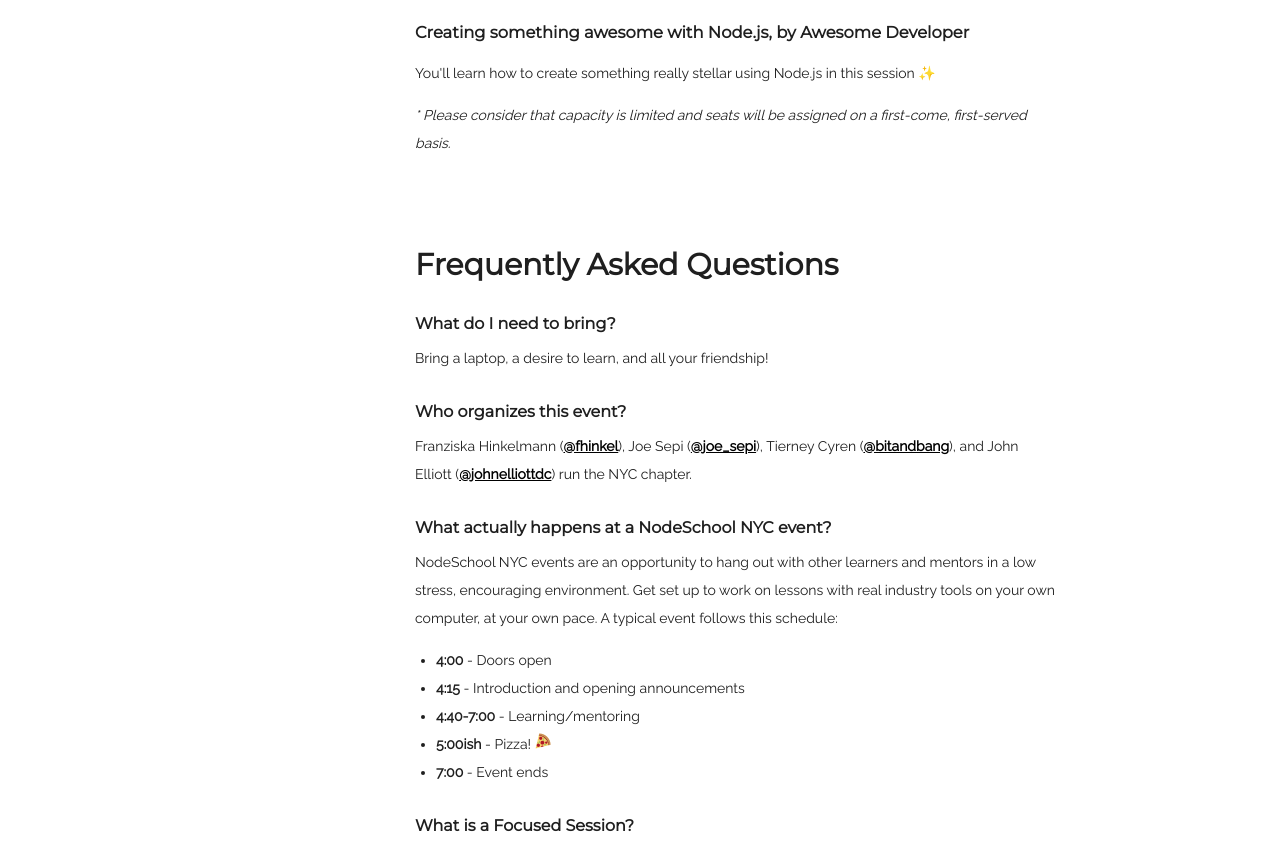
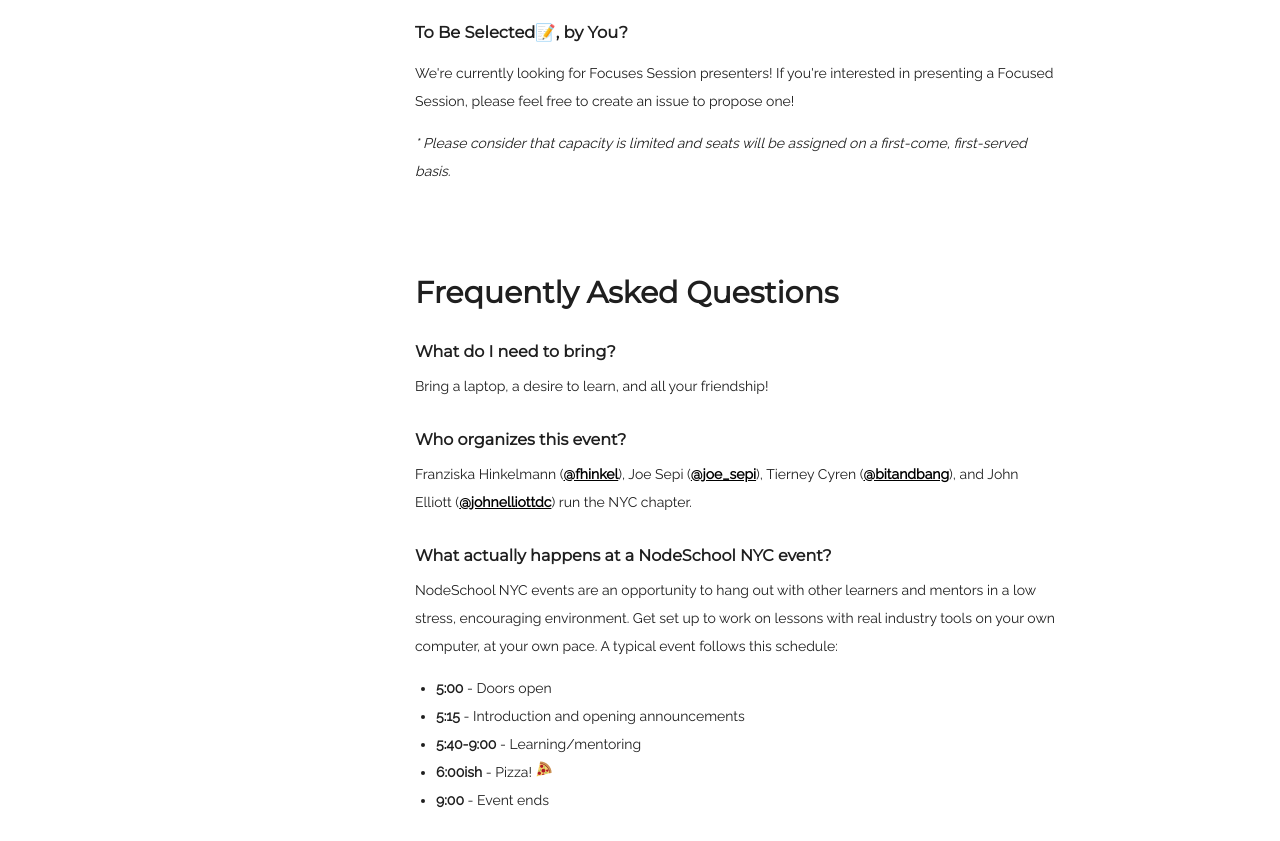
Before and after one commit to nodeschool/nyc, a website: page docs-src/index.mustache in a window 1280 px wide. Shown: the part 721-1562 px from the top of the page. Drawn offline with nearby package versions, Linux system fonts and the light colour scheme; files that its build step writes are made by us from their sources; files whose address does not match are found by name.

Commit message:
Make final changes for March

```diff
--- a/docs-src/data.json
+++ b/docs-src/data.json
@@ -2,15 +2,15 @@
   "nextEvent": {
     "dayOfTheWeek": "Tuesday",
     "date": "March 19th",
-    "time": "4-7PM",
+    "time": "5-9PM",
     "address": "Microsoft, 11 Time Square, New York, NY 10036",
     "addressUrlSafe": "11+Time+Square,+New+York,+NY+10036",
-    "mentorsUrl": "TBD",
-    "ticketsUrl": "https://www.meetup.com/sfnodeschool/events/258536522/"
+    "mentorsUrl": "https://github.com/nodeschool/nyc/issues/32",
+    "ticketsUrl": "https://www.meetup.com/nodeschoolnyc/events/258910478/"
   },
   "focusedSession": {
-    "title": "Creating something awesome with Node.js",
-    "speaker": "Awesome Developer",
-    "description": "You'll learn how to create something really stellar using Node.js in this session ✨"
+    "title": "To Be Selected📝",
+    "speaker": "You?",
+    "description": "We're currently looking for Focuses Session presenters! If you're interested in presenting a Focused Session, please feel free to create an issue to propose one!"
   }
 }
--- a/docs-src/index.mustache
+++ b/docs-src/index.mustache
@@ -108,11 +108,11 @@
             <dd class="faq__answer">
               NodeSchool NYC events are an opportunity to hang out with other learners and mentors in a low stress, encouraging environment. Get set up to work on lessons with real industry tools on your own computer, at your own pace. A typical event follows this schedule:
               <ul class="schedule">
-                <li class="schedule__item"><strong>4:00</strong> - Doors open</li>
-                <li class="schedule__item"><strong>4:15</strong> - Introduction and opening announcements</li>
-                <li class="schedule__item"><strong>4:40-7:00</strong> - Learning/mentoring</li>
-                <li class="schedule__item"><strong>5:00ish</strong> - Pizza! <img src="./images/pizza-emoji.png" class="emoji" alt="pizza emoji"></li>
-                <li class="schedule__item"><strong>7:00</strong> - Event ends</li>
+                <li class="schedule__item"><strong>5:00</strong> - Doors open</li>
+                <li class="schedule__item"><strong>5:15</strong> - Introduction and opening announcements</li>
+                <li class="schedule__item"><strong>5:40-9:00</strong> - Learning/mentoring</li>
+                <li class="schedule__item"><strong>6:00ish</strong> - Pizza! <img src="./images/pizza-emoji.png" class="emoji" alt="pizza emoji"></li>
+                <li class="schedule__item"><strong>9:00</strong> - Event ends</li>
               </ul>
             </dd>
 
@@ -139,7 +139,7 @@
                 <li>Have already completed the <a href="http://nodeschool.io/#workshopper-list">core NodeSchool workshoppers</a> before the event.</li>
                 <ul><li>Having also completed some elective workshoppers is a great bonus.</li></ul>
                 <li>Review the <a href="https://github.com/nodeschool/organizers/wiki/Event-Mentor-Best-Practices">Mentor Best Practices</a> wiki page.</li>
-                <li>Arrive 30 minutes early (3:30p) so we can get setup and have our mentor meeting.</li>
+                <li>Arrive 30 minutes early (4:30p) so we can get setup and have our mentor meeting.</li>
                 <li>Sign up on <a href="{{nextEvent.mentorsUrl}}">the event's GitHub issue</a>!</li>
               </ul>
             </dd>
@@ -171,7 +171,7 @@
             <li>Franziska Hinkelmann (<a href="https://twitter.com/fhinkel">@fhinkel</a>)</li>
             <li>Joe Sepi (<a href="https://twitter.com/joe_sepi">@joe_sepi</a>)</li>
             <li>Tierney Cyren (<a href="https://twitter.com/bitandbang">@bitandbang</a>)</li>
-            <li>John Elliott</li>
+            <li>John Elliott (<a href="https://twitter.com/johnelliottdc">@johnelliottdc</a>)</li>
           </ul>
 
           <p>Emeritus Organizers:</p>
```
Also changed, not shown: docs/index.html.
